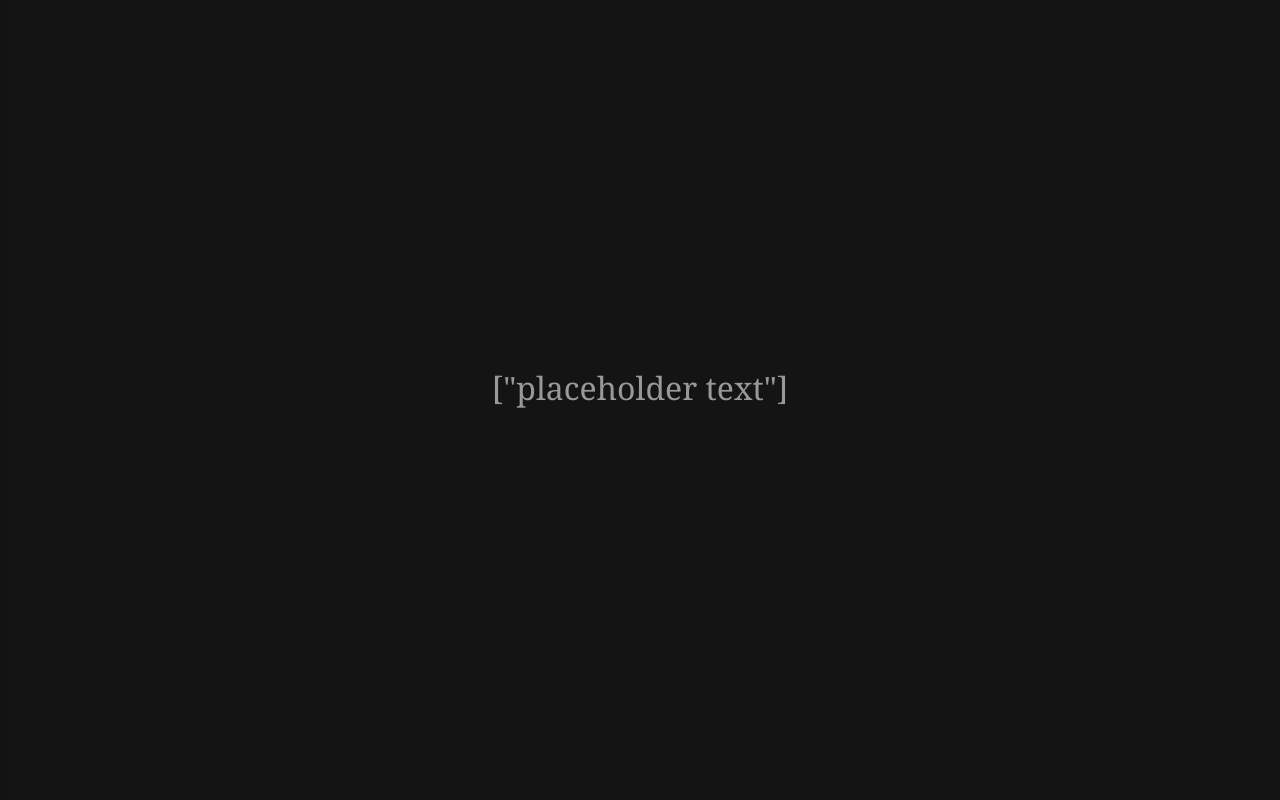
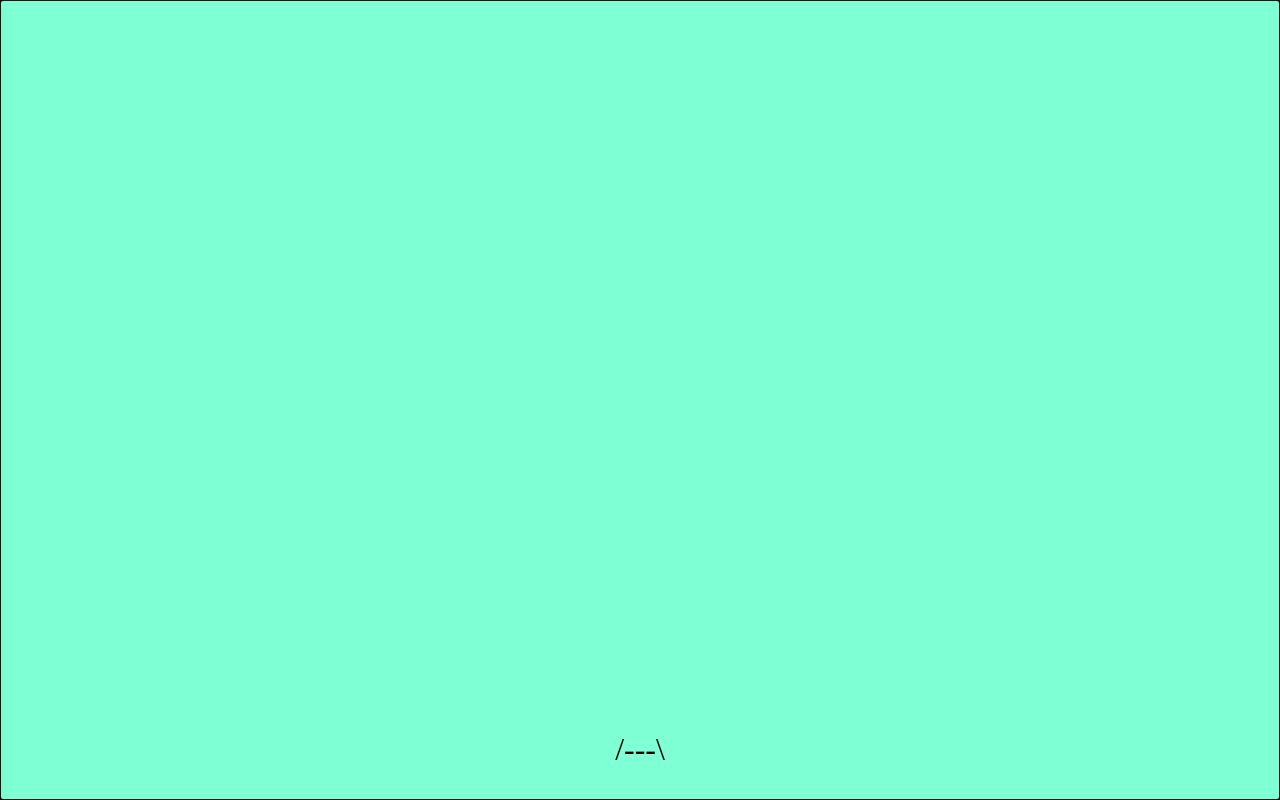
Before and after one commit to elShailee/the-weird-game, a React (Create React App) app in the folder front/: page / in a window 1280 px wide. Built offline with nearby package versions, Linux system fonts and the light colour scheme.

Commit message:
basic game loop with ship movement

```diff
--- a/front/src/Context/ScreensContext.jsx
+++ b/front/src/Context/ScreensContext.jsx
@@ -3,7 +3,7 @@ import { useState, createContext, useContext } from 'react';
 export const ScreensContext = createContext();
 
 export function ScreensProvider(props) {
-	const [currentScreenTitle, setCurrentScreenByTitle] = useState('welcome');
+	const [currentScreenTitle, setCurrentScreenByTitle] = useState('spaceInvaders');
 	const [nextScreenTitle, setNextScreenByTitle] = useState(null);
 
 	return (
--- /dev/null
+++ b/front/src/Screens/SpaceInvadersScreen/SpaceInvadersScreen.jsx
@@ -0,0 +1,23 @@
+import React, { useRef, useEffect } from 'react';
+import { ScreenContainer, Ship } from './styles';
+import { useGameLoop } from './useGameLoop';
+
+export const SpaceInvadersScreen = () => {
+	const focusRef = useRef();
+	const gameLoop = useGameLoop();
+
+	useEffect(() => {
+		focusRef.current.focus();
+	}, []);
+
+	return (
+		<ScreenContainer
+			onKeyDown={gameLoop.keyDownHandler}
+			onKeyUp={gameLoop.keyUpHandler}
+			tabIndex='0'
+			ref={focusRef}
+		>
+			<Ship shipPositionState={gameLoop.shipPositionState} />
+		</ScreenContainer>
+	);
+};
--- /dev/null
+++ b/front/src/Screens/SpaceInvadersScreen/consts.js
@@ -0,0 +1,10 @@
+export const consts = {
+	leftMovingKeys: ['ArrowLeft', 'KeyA'],
+	rightMovingKeys: ['ArrowRight', 'KeyD'],
+	firingKeys: ['Space', 'Enter'],
+	getMovingKeys: function () {
+		return this.leftMovingKeys.concat(this.rightMovingKeys);
+	},
+	gameLoopInterval: 100,
+	travelDistance: 2,
+};
--- /dev/null
+++ b/front/src/Screens/SpaceInvadersScreen/styles.js
@@ -0,0 +1,19 @@
+import styled from 'styled-components';
+import { consts } from './consts';
+
+export const ScreenContainer = styled.div`
+	${({ theme }) => theme.customStyles.screenSized}
+	${({ theme }) => theme.customStyles.centerItems}
+  font-size: ${({ theme }) => theme.sizes.text.L};
+	background-color: aquamarine;
+`;
+
+export const Ship = styled.div`
+	position: absolute;
+	bottom: 2rem;
+	transform: translateX(-50%);
+	left: ${props => props.shipPositionState * consts.travelDistance + 50 + '%'};
+`;
+Ship.defaultProps = {
+	children: `/---\\`,
+};
--- /dev/null
+++ b/front/src/Screens/SpaceInvadersScreen/useGameLoop.js
@@ -0,0 +1,42 @@
+import { useEffect, useState } from 'react';
+import { consts } from './consts';
+import { canMoveLeft, canMoveRight } from './utils';
+
+export const useGameLoop = () => {
+	const [moveDirection, setMoveDirection] = useState('none');
+	const [shipPositionState, setShipPositionState] = useState(0);
+	useEffect(() => {
+		const gameLoop = setInterval(() => {
+			if (moveDirection === 'left' && canMoveLeft(shipPositionState)) {
+				setShipPositionState(shipPositionState - 1);
+			} else if (moveDirection === 'right' && canMoveRight(shipPositionState)) {
+				setShipPositionState(shipPositionState + 1);
+			}
+		}, consts.gameLoopInterval);
+
+		return () => {
+			clearInterval(gameLoop);
+		};
+	}, [moveDirection, shipPositionState]);
+
+	const keyDownHandler = e => {
+		const { code: key } = e;
+		if (consts.leftMovingKeys.includes(key)) {
+			setMoveDirection('left');
+		} else if (consts.rightMovingKeys.includes(key)) {
+			setMoveDirection('right');
+		}
+		if (consts.firingKeys.includes(key)) {
+			console.log('firing');
+		}
+	};
+
+	const keyUpHandler = e => {
+		const { code: key } = e;
+		if (consts.getMovingKeys().includes(key)) {
+			setMoveDirection(false);
+		}
+	};
+
+	return { keyDownHandler, keyUpHandler, shipPositionState };
+};
--- /dev/null
+++ b/front/src/Screens/SpaceInvadersScreen/utils.js
@@ -0,0 +1,8 @@
+import { consts } from './consts';
+
+export const canMoveLeft = position => {
+	return position * consts.travelDistance > -46;
+};
+export const canMoveRight = position => {
+	return position * consts.travelDistance < 46;
+};
--- a/front/src/Screens/screensLib.js
+++ b/front/src/Screens/screensLib.js
@@ -1,6 +1,7 @@
 import { IntroScreen } from './IntroScreen/IntroScreen';
 import { MoneyScreen } from './MoneyScreen/MoneyScreen';
 import { ShopScreen } from './ShopScreen/ShopScreen';
+import { SpaceInvadersScreen } from './SpaceInvadersScreen/SpaceInvadersScreen';
 import { WelcomeScreen } from './WelcomeScreen/WelcomeScreen';
 
 export const screensLib = {
@@ -8,4 +9,5 @@ export const screensLib = {
 	intro: IntroScreen,
 	money: MoneyScreen,
 	shop: ShopScreen,
+	spaceInvaders: SpaceInvadersScreen,
 };
```
